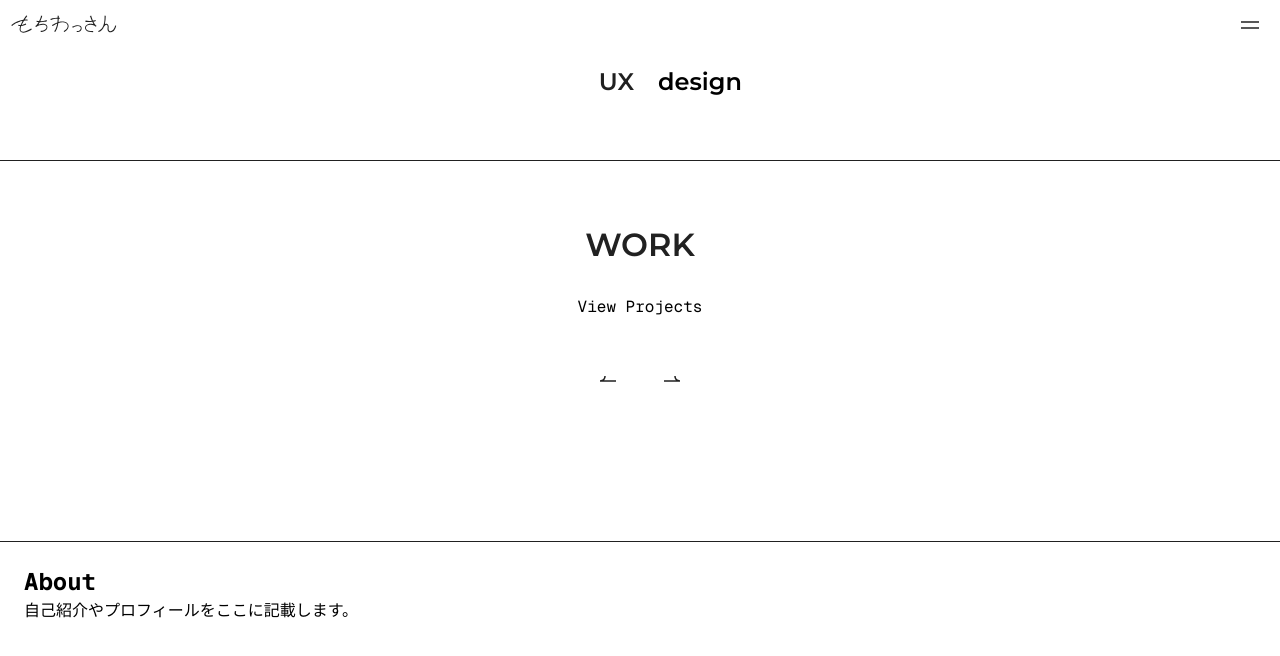
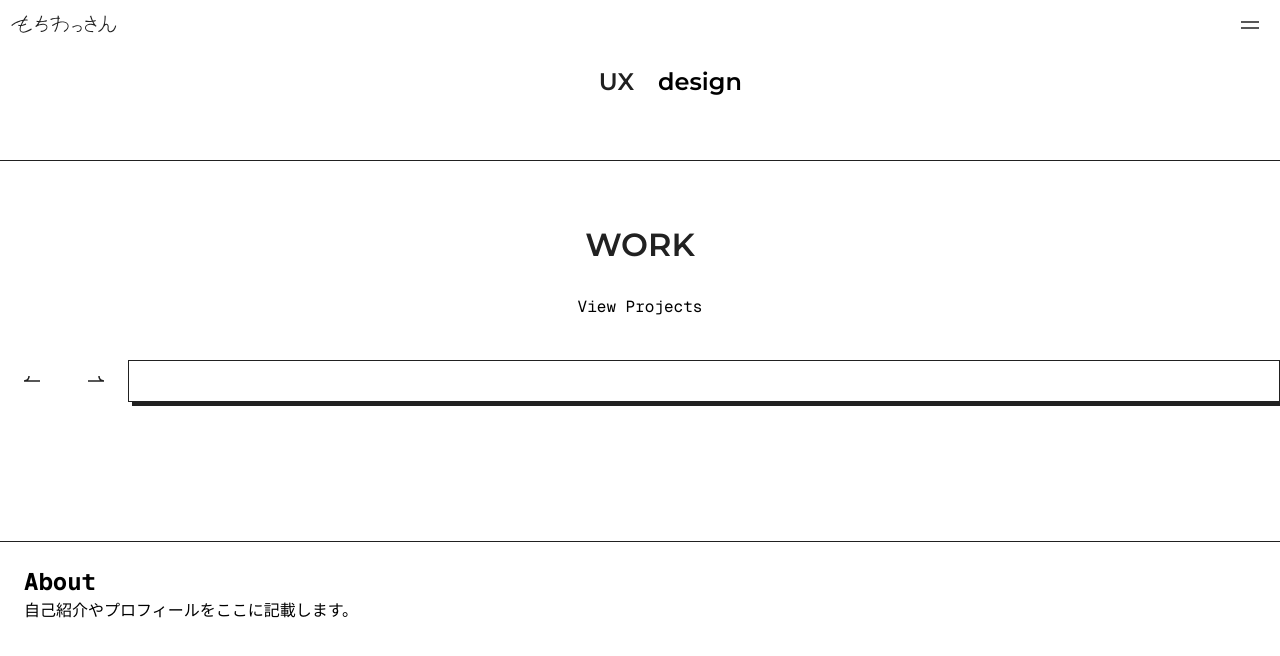
Before and after one commit to mochissant/portfolio-site, a Next.js app: page / in a window 1280 px wide. Shown: the top 656 px of the page. Built offline with nearby package versions, Linux system fonts and the light colour scheme.

Commit message:
Checkpoint before assistant change: Add work card component and adjust arrow button styling.  Fixes display order issue.
Replit-Commit-Author: Assistant

```diff
--- a/app/components/HomepageContent.tsx
+++ b/app/components/HomepageContent.tsx
@@ -82,7 +82,8 @@ export function HomepageContent() {
               />
             </button>
           </div>
-
+          <div className="workCard">
+          </div>
           <div className="workSliderArrow">
             <button className="workSliderArrowButton" onClick={() => setIndex((prev) => prev + 1)}>
               <Image
--- a/app/styles/home.css
+++ b/app/styles/home.css
@@ -84,7 +84,7 @@
   flex-direction: row;
   align-items: center;
   padding: 10px;
-  gap: 8px;
+  gap: var(---margin-sm);
 
   flex: none;
   order: 0;
@@ -103,3 +103,23 @@
   width: 24px;
   height: 24px;
 }
+
+.workCard{
+  box-sizing: border-box;
+
+  display: flex;
+  flex-direction: column;
+  align-items: flex-start;
+  padding: var(--padding-lg) var(--padding-lg) var(--padding-xl);
+  gap: var(--margin-sm);
+
+  background:var(--bg-color);
+  border: 1px solid var(--main-color);
+  box-shadow: 4px 4px 0px var(--main-color);
+  border-radius: var(---radius-md);
+
+  flex: none;
+  order: 1;
+  flex-grow: 1;
+
+}
```
